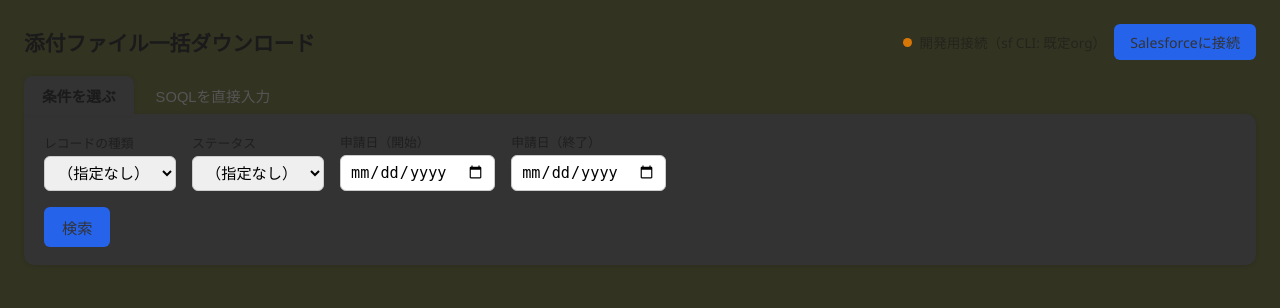
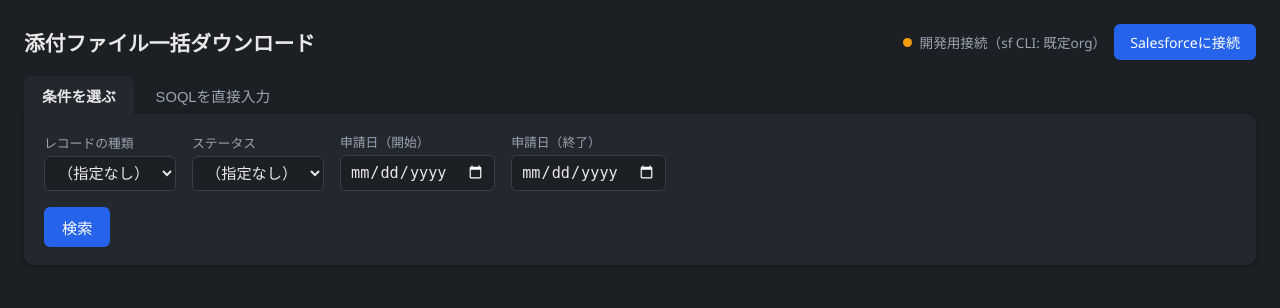
Before and after one commit to AtsushiCafeK/sf_query, a Flask app: page / in a window 1280 px wide. Shown: the top 308 px of the page. Run offline with Flask 3, Linux system fonts and the light colour scheme.

Commit message:
style: UIをダークモード専用に統一しコントラストを確保
- prefers-color-scheme によるライト/ダークの分岐を廃止し、常にダーク表示
- color-scheme: dark で日付ピッカー等のネイティブUIもダークに揃える
- 配色をCSS変数に集約（背景・面・文字・境界・アクセント）
- ボタン/バッジの文字色を白に戻し、テーブル罫線など残っていた
  明るい色（#e0e0e0 等）を一掃
- 全要素で WCAG AA（4.5:1）を満たすことを実測で確認（最小 5.17:1）

Co-Authored-By: Claude Opus 5 <noreply@anthropic.com>

```diff
--- a/src/templates/index.html
+++ b/src/templates/index.html
@@ -5,69 +5,78 @@
   <meta name="viewport" content="width=device-width, initial-scale=1">
   <title>添付ファイル一括ダウンロード</title>
   <style>
-    :root { color-scheme: light dark; }
+    /* ===== ダークモード専用の配色（ライトモードの分岐は持たない） ===== */
+    :root {
+      color-scheme: dark;            /* 日付ピッカー等のネイティブUIもダークにする */
+      --bg: #1c1f24;                 /* ページ背景 */
+      --surface: #23272e;            /* カード */
+      --surface-2: #2c313a;          /* テーブル見出し */
+      --surface-3: #262b32;          /* テーブル縞 */
+      --text: #e8e8e8;
+      --text-muted: #9aa4b2;
+      --border: #39404a;
+      --accent: #2563eb;             /* 主要ボタン（白文字で 5.1:1） */
+      --accent-hover: #1d4ed8;
+      --success: #047857;            /* 実行系ボタン（白文字で 5.6:1） */
+      --success-hover: #065f46;
+      --on-accent: #ffffff;
+    }
     body { font-family: "Segoe UI", "Meiryo", system-ui, sans-serif; margin: 0; padding: 24px;
-           background: #332; color: #1a1a1a; }
-    @media (prefers-color-scheme: dark) {
-      body { background: #1c1f24; color: #e8e8e8; }
-      .card { background: #23272e; }
-      th { background: #2c313a; }
-      input, select, textarea { background: #1c1f24; color: #e8e8e8; border-color: #444; }
-      tr:nth-child(even) td { background: #262b32; }
-      .tab { color: #9aa4b2; }
-      .tab.active { background: #23272e; color: #e8e8e8; }
-    }
+           background: var(--bg); color: var(--text); }
     h1 { font-size: 1.3rem; margin: 0 0 16px; }
-    .card { background: #333; border-radius: 10px; padding: 18px 20px;
-            box-shadow: 0 1px 4px rgba(0,0,0,.12); margin-bottom: 20px; }
+    .card { background: var(--surface); border-radius: 10px; padding: 18px 20px;
+            box-shadow: 0 1px 4px rgba(0,0,0,.35); margin-bottom: 20px; }
     .grid { display: flex; flex-wrap: wrap; gap: 16px; align-items: flex-end; }
     .field { display: flex; flex-direction: column; gap: 4px; }
-    label { font-size: .8rem; opacity: .8; }
-    input, select, textarea { padding: 7px 9px; border: 1px solid #ccc; border-radius: 6px;
-                              font-size: .95rem; }
+    label { font-size: .8rem; color: var(--text-muted); }
+    input, select, textarea { padding: 7px 9px; border: 1px solid var(--border); border-radius: 6px;
+                              font-size: .95rem; background: var(--bg); color: var(--text); }
+    input:focus, select:focus, textarea:focus { outline: 2px solid var(--accent); outline-offset: 1px; }
     textarea { width: 100%; box-sizing: border-box; min-height: 96px; resize: vertical;
                font-family: ui-monospace, "Consolas", monospace; font-size: .85rem; line-height: 1.5; }
     button { padding: 9px 18px; border: 0; border-radius: 6px; font-size: .95rem; cursor: pointer; }
-    .btn-primary { background: #2563eb; color: #333; }
-    .btn-download { background: #059669; color: #333; }
-    .btn-primary:hover { background: #1d4ed8; }
-    .btn-download:hover { background: #047857; }
+    .btn-primary { background: var(--accent); color: var(--on-accent); }
+    .btn-download { background: var(--success); color: var(--on-accent); }
+    .btn-primary:hover { background: var(--accent-hover); }
+    .btn-download:hover { background: var(--success-hover); }
     /* タブ */
     .tabs { display: flex; gap: 4px; margin-bottom: -1px; }
-    .tab { padding: 9px 18px; border-radius: 8px 8px 0 0; background: transparent; color: #555;
+    .tab { padding: 9px 18px; border-radius: 8px 8px 0 0; background: transparent; color: var(--text-muted);
            cursor: pointer; font-size: .92rem; border: 0; }
-    .tab.active { background: #333; color: #1a1a1a; font-weight: 600;
-                  box-shadow: 0 -1px 4px rgba(0,0,0,.08); }
+    .tab.active { background: var(--surface); color: var(--text); font-weight: 600; }
     .card-tabbed { border-radius: 0 10px 10px 10px; }
     .table-wrap { overflow-x: auto; margin-top: 14px; }
     table { border-collapse: collapse; width: 100%; font-size: .9rem; }
-    th, td { text-align: left; padding: 8px 10px; border-bottom: 1px solid #e0e0e0; white-space: nowrap; }
-    th { background: #332; }
-    tr:nth-child(even) td { background: #332; }
+    th, td { text-align: left; padding: 8px 10px; border-bottom: 1px solid var(--border); white-space: nowrap; }
+    th { background: var(--surface-2); }
+    tr:nth-child(even) td { background: var(--surface-3); }
     .badge { display: inline-block; min-width: 20px; text-align: center; padding: 1px 8px;
              border-radius: 999px; font-size: .8rem; }
-    .has { background: #059669; color: #333; }
-    .none { background: #9ca3af; color: #333; }
-    .msg-error { background: #332; color: #991b1b; padding: 12px 16px; border-radius: 8px; margin-bottom: 16px; }
-    .msg-ok { background: #d1fae5; color: #065f46; padding: 12px 16px; border-radius: 8px; margin-bottom: 16px; }
-    .soql { font-family: ui-monospace, "Consolas", monospace; font-size: .8rem; opacity: .75;
+    .has { background: var(--success); color: var(--on-accent); }
+    .none { background: #4b5563; color: #e5e7eb; }
+    .msg-error { background: #3b1f22; color: #fca5a5; border-left: 3px solid #ef4444;
+                 padding: 12px 16px; border-radius: 8px; margin-bottom: 16px; }
+    .msg-ok { background: #14352a; color: #6ee7b7; border-left: 3px solid #10b981;
+              padding: 12px 16px; border-radius: 8px; margin-bottom: 16px; }
+    .soql { font-family: ui-monospace, "Consolas", monospace; font-size: .8rem; color: var(--text-muted);
             word-break: break-all; margin-top: 6px; }
-    .muted { opacity: .6; }
-    .hint { font-size: .78rem; opacity: .7; margin-top: 6px; line-height: 1.6; }
+    .muted { color: var(--text-muted); }
+    .hint { font-size: .78rem; color: var(--text-muted); margin-top: 6px; line-height: 1.6; }
     code { font-family: ui-monospace, "Consolas", monospace; }
     /* 接続状態バー */
     .topbar { display: flex; justify-content: space-between; align-items: center;
               flex-wrap: wrap; gap: 12px; margin-bottom: 16px; }
     .conn { display: flex; align-items: center; gap: 8px; font-size: .85rem; }
     .dot { width: 9px; height: 9px; border-radius: 50%; flex: 0 0 auto; }
-    .dot.on { background: #059669; }
-    .dot.dev { background: #d97706; }
+    .dot.on { background: #10b981; }
+    .dot.dev { background: #f59e0b; }
     .dot.off { background: #9ca3af; }
-    .btn-connect { background: #2563eb; color: #333; text-decoration: none;
+    .btn-connect { background: var(--accent); color: var(--on-accent); text-decoration: none;
                    display: inline-block; padding: 8px 16px; border-radius: 6px; font-size: .88rem; }
-    .btn-connect:hover { background: #1d4ed8; }
-    .btn-logout { background: transparent; color: inherit; border: 1px solid #bbb;
+    .btn-connect:hover { background: var(--accent-hover); }
+    .btn-logout { background: transparent; color: var(--text); border: 1px solid var(--border);
                   padding: 6px 12px; font-size: .82rem; }
+    .btn-logout:hover { background: var(--surface-2); }
   </style>
 </head>
 <body>
```
